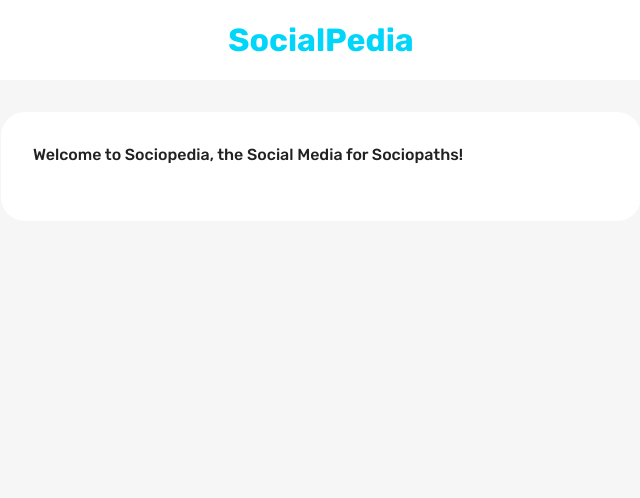
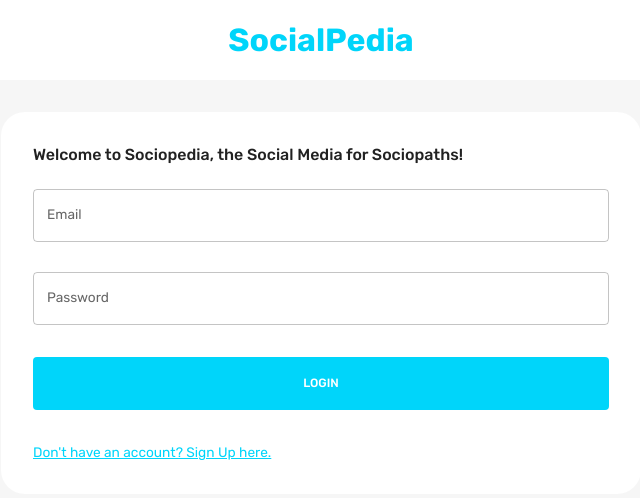
Before and after one commit to marykasp/social-media-app, a React (Create React App) app in the folder client/: page / in a window 1280 px wide. Shown: the top 498 px of the page, without its empty margins (319-959 px from the left). Built offline with nearby package versions, Linux system fonts and the light colour scheme.

Commit message:
style: build out login and register form
Have link that toggles between the two, if on login and need to register
and if on register and already a user

```diff
--- a/client/src/scenes/loginPage/Form.jsx
+++ b/client/src/scenes/loginPage/Form.jsx
@@ -7,13 +7,14 @@
   useMediaQuery,
   useTheme,
 } from "@mui/material";
-import { Formik } from "formik";
+import { Formik, getIn } from "formik";
 import * as yup from "yup";
 import { useNavigate } from "react-router-dom";
 import { useDispatch } from "react-redux";
 import { setLogin } from "state";
 import Dropzone from "react-dropzone";
 import FlexBetween from "components/FlexBetween";
+import EditOutlinedIcon from "@mui/icons-material/EditOutlined";
 
 const registerSchema = yup.object().shape({
   firstName: yup.string().required("required"),
@@ -88,9 +89,146 @@
           >
             {isRegister && (
               <>
-                <TextField label="First Name" onBlur={handleBlur} />
+                <TextField
+                  label="First Name"
+                  onBlur={handleBlur}
+                  onChange={handleChange}
+                  value={values.firstName}
+                  name="firstName"
+                  error={
+                    Boolean(touched.firstName) && Boolean(errors.firstName)
+                  }
+                  helperText={touched.firstName && errors.firstName}
+                  sx={{ gridColumn: "span 2" }}
+                />
+                <TextField
+                  label="Last Name"
+                  onBlur={handleBlur}
+                  onChange={handleChange}
+                  value={values.lastName}
+                  name="lastName"
+                  error={Boolean(touched.lastName) && Boolean(errors.lastName)}
+                  helperText={touched.lastName && errors.lastName}
+                  sx={{ gridColumn: "span 2" }}
+                />
+                <TextField
+                  label="Location"
+                  onBlur={handleBlur}
+                  onChange={handleChange}
+                  value={values.location}
+                  name="location"
+                  error={Boolean(touched.location) && Boolean(errors.location)}
+                  helperText={touched.location && errors.location}
+                  sx={{ gridColumn: "span 4" }}
+                />
+                <TextField
+                  label="Occupation"
+                  onBlur={handleBlur}
+                  onChange={handleChange}
+                  value={values.occupation}
+                  name="occupation"
+                  error={
+                    Boolean(touched.occupation) && Boolean(errors.occupation)
+                  }
+                  helperText={touched.occupation && errors.occupation}
+                  sx={{ gridColumn: "span 4" }}
+                />
+                {/* profile image container */}
+                <Box
+                  gridColumn="span 4"
+                  border={`1px solid ${palette.neutral.medium}`}
+                  borderRadius="5px"
+                  p="1rem"
+                >
+                  <Dropzone
+                    acceptedFiles=".jpg,.jpeg,.png"
+                    multiple={false}
+                    // setFieldValue for a specific formik input being picture
+                    onDrop={(acceptedFiles) =>
+                      setFieldValue("picture", acceptedFiles[0])
+                    }
+                  >
+                    {({ getRootProps, getInputProps }) => (
+                      <Box
+                        {...getRootProps()}
+                        border={`2px dashed ${palette.primary.main}`}
+                        p="1rem"
+                        sx={{
+                          "&:hover": { cursor: "pointer" },
+                        }}
+                      >
+                        <input {...getInputProps()} />
+                        {!values.picture ? (
+                          <p>Add Picture Here</p>
+                        ) : (
+                          <FlexBetween>
+                            <Typography>{values.picture.name}</Typography>
+                            <EditOutlinedIcon />
+                          </FlexBetween>
+                        )}
+                      </Box>
+                    )}
+                  </Dropzone>
+                </Box>
               </>
             )}
+            {/* Login & Register */}
+            <TextField
+              label="Email"
+              onBlur={handleBlur}
+              onChange={handleChange}
+              value={values.email}
+              name="email"
+              error={Boolean(touched.email) && Boolean(errors.email)}
+              helperText={touched.email && errors.email}
+              sx={{ gridColumn: "span 4" }}
+            />
+            <TextField
+              label="Password"
+              type="password"
+              onBlur={handleBlur}
+              onChange={handleChange}
+              value={values.password}
+              name="password"
+              error={Boolean(touched.password) && Boolean(errors.password)}
+              helperText={touched.password && errors.password}
+              sx={{ gridColumn: "span 4" }}
+            />
+          </Box>
+
+          {/* Buttons */}
+          <Box>
+            <Button
+              fullWidth
+              type="submit"
+              sx={{
+                m: "2rem 0",
+                p: "1rem",
+                backgroundColor: palette.primary.main,
+                color: palette.background.alt,
+                "&:hover": { color: palette.primary.main },
+              }}
+            >
+              {isLogin ? "Login" : "Register"}
+            </Button>
+            <Typography
+              onClick={() => {
+                setPageType(isLogin ? "register" : "login");
+                resetForm();
+              }}
+              sx={{
+                textDecoration: "underline",
+                color: palette.primary.main,
+                "&:hover": {
+                  cursor: "pointer",
+                  color: palette.primary.light,
+                },
+              }}
+            >
+              {isLogin
+                ? "Don't have an account? Sign Up here."
+                : "Already have an account? Login here."}
+            </Typography>
           </Box>
         </form>
       )}
--- a/client/src/scenes/loginPage/index.jsx
+++ b/client/src/scenes/loginPage/index.jsx
@@ -29,7 +29,7 @@
         <Typography fontWeight="500" variant="h5" sx={{ mb: "1.5rem" }}>
           Welcome to Sociopedia, the Social Media for Sociopaths!
         </Typography>
-        <Form></Form>
+        <Form />
       </Box>
     </Box>
   );
```
